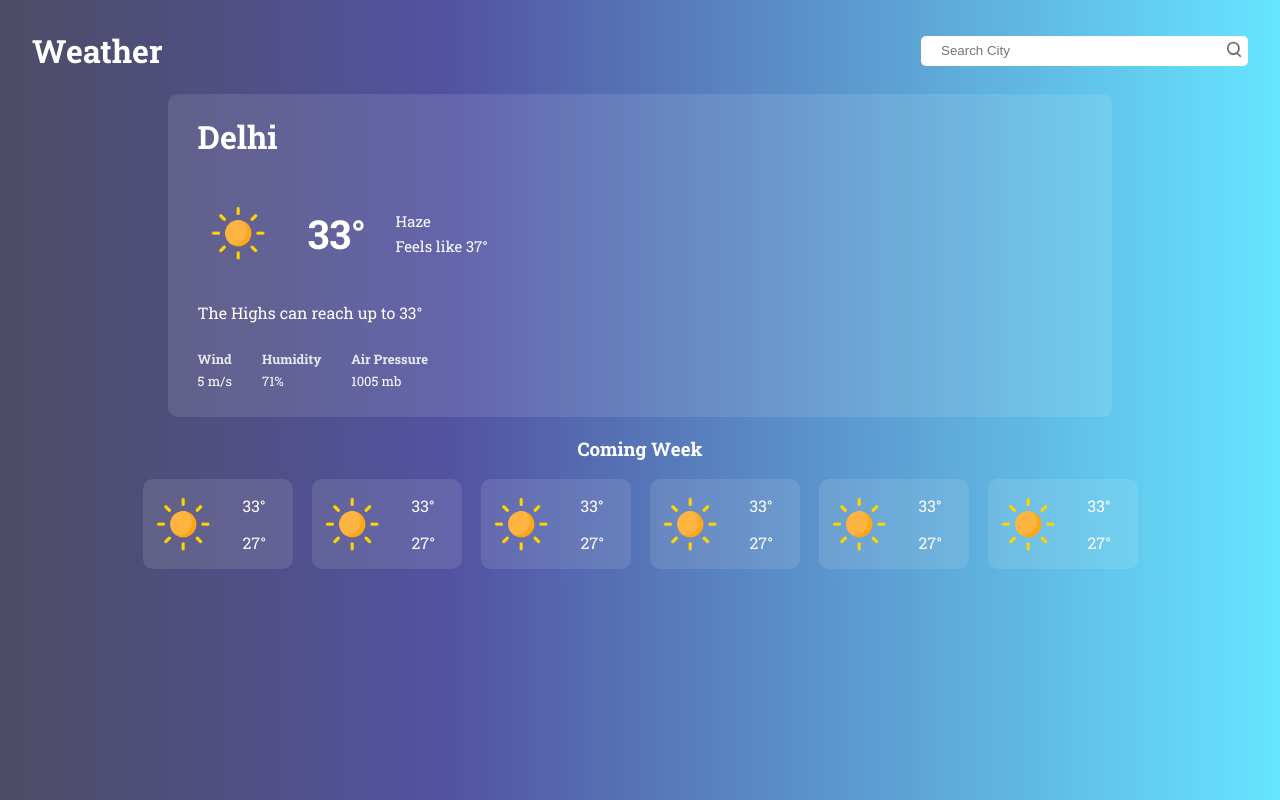
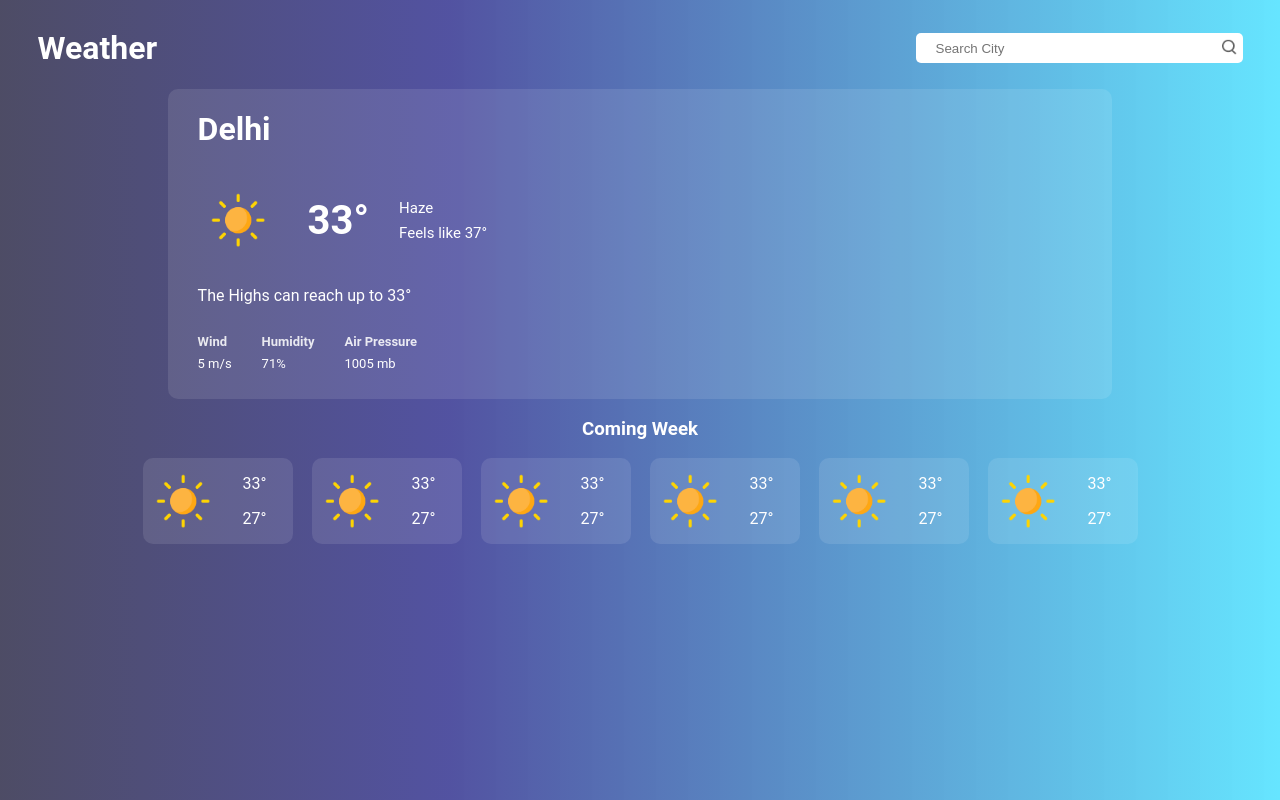
Before and after one commit to Harshit3323/Weather-App, a React (Vite) app: page / in a window 1280 px wide. Built offline with nearby package versions, Linux system fonts and the light colour scheme.

Commit message:
minor font change

```diff
--- a/src/index.css
+++ b/src/index.css
@@ -1,6 +1,6 @@
 body{
     background: linear-gradient(90deg, rgba(2,0,36,0.7) 0%, rgba(9,9,121,0.7) 35%, rgba(0,212,255,0.6) 100%);
-    font-family: "Roboto Slab", serif;
+    font-family: "Roboto", sans-serif;
     font-optical-sizing: auto;
     font-style: normal;
     color: rgb(255, 255, 255);
```
